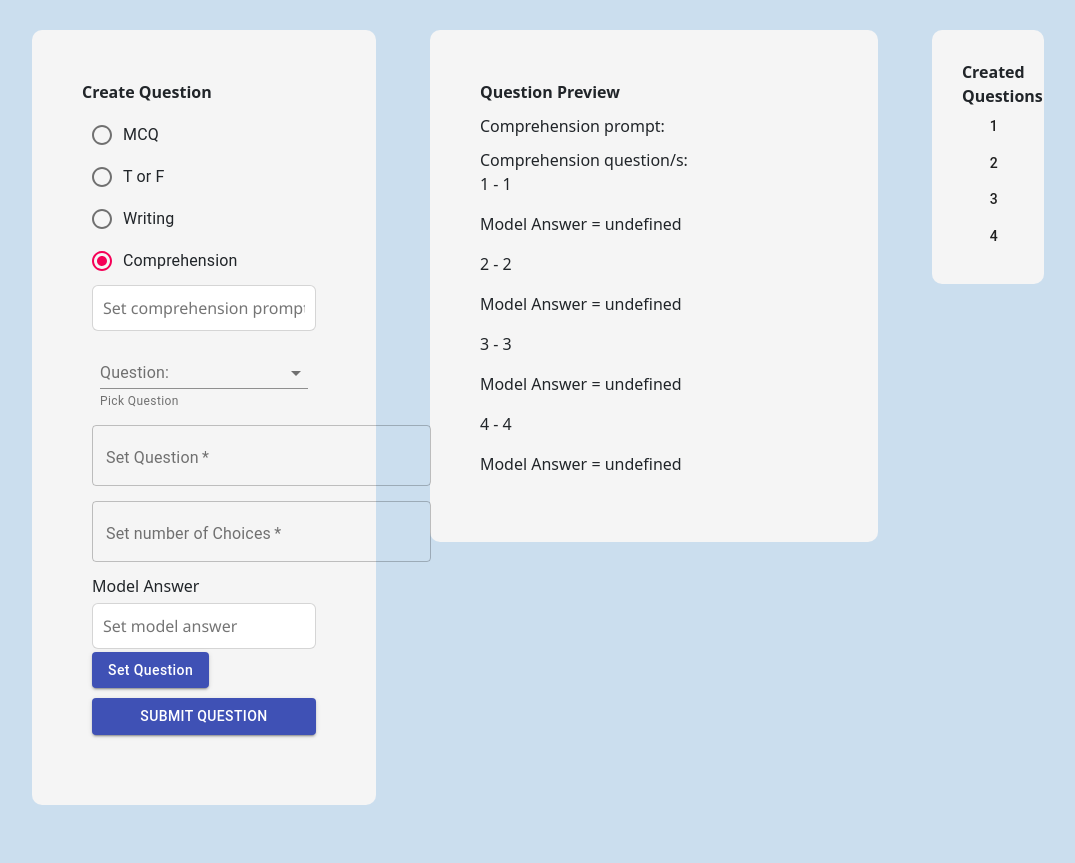
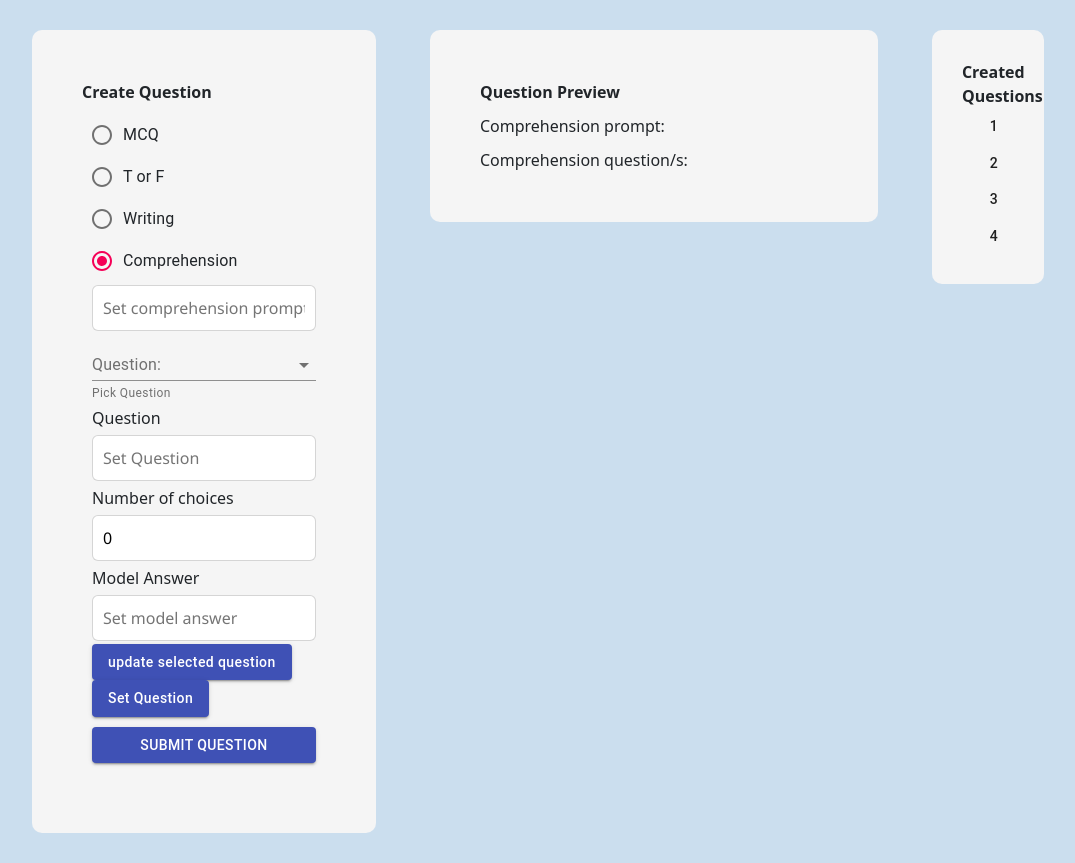
Before and after one commit to FakhrTarabay/InterViewSystem-Egabi, a React (Create React App) app: page / in a window 1280 px wide. Both pictures are taken after a click on the label "Comprehension". Shown: the whole page, without its empty margins (102-1177 px from the left). Before the commit the page ends 835 px from the top, so only its background shows below. Built offline with nearby package versions, Linux system fonts and the light colour scheme.

Commit message:
fixed comp

```diff
--- a/src/components/Exams/CreateTopic.jsx
+++ b/src/components/Exams/CreateTopic.jsx
@@ -8,21 +8,20 @@ import RadioButtonsGroup from "../UI/RadioGroup";
 import { Button } from "@material-ui/core";
 import IndeterminateCheckBoxIcon from "@material-ui/icons/IndeterminateCheckBox";
 import IconButton from "@material-ui/core/IconButton";
-import DropBox from "../UI/DropBox";
 import Edu from "../Forms/Edu.module.css";
 const CreateTopic = () => {
   const [Questions, setQuestions] = useState([
     {
       number: 1,
-      question: "98",
+      Question: "98",
       type: "MCQ",
-      options: [1],
+      choices: [1],
       answer: 1,
     },
-    { number: 2, question: "123", type: "T or F", answer: "T" },
+    { number: 2, Question: "123", type: "T or F", answer: "T" },
     {
       number: 3,
-      question: "If a tree falls and nobody hears it, did it actually fall?",
+      Question: "If a tree falls and nobody hears it, did it actually fall?",
       type: "Writing",
       answer: "asddddddddddddddddd",
     },
@@ -31,12 +30,12 @@ const CreateTopic = () => {
       number: 4,
       prompt:
         "(A) Scientists have known for a long time that vitamin D is essential for humans. If children have a vitamin D or calcium deficiency, they can develop rickets, a softening of the bones. New studies are showing that people of all ages need vitamin D to help them fight off diseases by keeping their immune systems strong.",
-      questions: [
+      ComprehensionQs: [
         "The main idea of this paragraph is that vitamin D.",
         "If something is essential, it is ………… .",
         "When you have a deficiency of something, you ………….	.",
       ],
-      options: [
+      ComprehensionChoices: [
         [
           "is found in milk",
           "has been studied by scientists",
@@ -51,7 +50,7 @@ const CreateTopic = () => {
           "are rich",
         ],
       ],
-      answers: [4, 4, 2],
+      ComprehensionAs: [4, 4, 2],
     },
   ]);
   const [QuestionType, setQuestionType] = useState("MCQ");
@@ -60,8 +59,9 @@ const CreateTopic = () => {
   const [Options, setOptions] = useState([]);
   const [qAnswer, setQAnswer] = useState("");
   const [index, setIndex] = useState(-1);
+  const [selectedQ, setselectedQ] = useState("")
   const [Comprehension, setComprehension] = useState("");
-  const [ComprehensionQs, setComprehensionQs] = useState(["1", "2", "3", "4"]);
+  const [ComprehensionQs, setComprehensionQs] = useState([]);
   const [ComprehensionAs, setComprehensionAs] = useState([]);
   const [ComprehensionChoices, setComprehensionChoices] = useState([]);
 
@@ -70,9 +70,6 @@ const CreateTopic = () => {
   }
 
   function HandleReset() {
-    setComprehensionAs([]);
-    setComprehensionQs(ComprehensionQs);
-    setComprehension("");
     setQuestion("");
     setQAnswer("");
     setOptions([]);
@@ -82,11 +79,16 @@ const CreateTopic = () => {
   function HandleChoicesReset(value) {
     setQuestionType(value);
     HandleReset();
+    setComprehension("");
+    setComprehensionChoices([]);
+    setComprehensionQs([]);
+    setComprehensionAs([]);
   }
   function HandleCompQuestion() {
-    // setComprehensionQs((prevQuestions) => [...prevQuestions, ComprehensionQ]);
-    // setComprehensionA((prevAnswers) => [...prevAnswers, qAnswer]);
-    // HandleReset();
+    setComprehensionQs((prevQuestions) => [...prevQuestions, Question]);
+    setComprehensionChoices((prevChoices) => [...prevChoices, Options]);
+    setComprehensionAs((prevAnswers) => [...prevAnswers, qAnswer]);
+    HandleReset();
   }
   function delChoice(i) {
     setNumChoices(numChoices - 1);
@@ -94,40 +96,72 @@ const CreateTopic = () => {
     res.splice(i, 1);
     setOptions([...res]);
   }
-  function addQuestion(q) {
+  function HandleSubmit() {
     if (QuestionType === "Comprehension") {
-      // setQuestions((prevQ) => [
-      //   ...prevQ,
-      //   {
-      //     type: q.type,
-      //     number: q.number,
-      //     prompt: q.prompt,
-      //     ComprehensionQs: q.ComprehensionQs,
-      //     ComprehensionA: q.ComprehensionA,
-      //   },
-      // ]);
+      setQuestions((prevQuestions) => [
+        ...prevQuestions,
+        {
+          type: QuestionType,
+          number: prevQuestions.length + 1,
+          prompt: Comprehension,
+          ComprehensionQs: ComprehensionQs,
+          ComprehensionChoices: ComprehensionChoices,
+          ComprehensionAs: ComprehensionAs,
+        },
+      ]);
     } else {
-      setQuestions((prevQ) => [...prevQ, q]);
+      setQuestions((prevQuestions) => [
+        ...prevQuestions,
+        {
+          type: QuestionType,
+          number: prevQuestions.length + 1,
+          Question: Question,
+          choices: Options,
+          answer: qAnswer,
+        },
+      ]);
     }
     HandleReset();
   }
   function setPreView(q) {
     setIndex(q.number - 1);
     setQuestionType(q.type);
-    setQuestion(q.question);
+    setQuestion(q.Question);
     setQAnswer(q.answer);
     if (q.type === "MCQ") {
-      setNumChoices(q.options.length);
-      setOptions(q.options);
+      setNumChoices(q.choices.length);
+      setOptions(q.choices);
     }
     if (q.type === "Comprehension") {
       setQuestion("");
       setQAnswer("");
       setComprehension(q.prompt);
-      setComprehensionQs(q.questions);
-      setComprehensionChoices(q.options);
-      setComprehensionAs(q.answers);
+      setComprehensionQs(q.ComprehensionQs);
+      setComprehensionChoices(q.ComprehensionChoices);
+      setComprehensionAs(q.ComprehensionAs);
     }
+  }
+  function HandleUpdateCompQ(){
+    if(selectedQ.length!==0){
+      const res = Questions;
+      let i = Questions[index].ComprehensionQs.indexOf(selectedQ)
+      let CompQs = Questions[index].ComprehensionQs
+      let CompChoices = Questions[index].ComprehensionChoices
+      let CompAs = Questions[index].ComprehensionAs
+      CompQs[i] = Question
+      CompChoices[i] = Options
+      CompAs[i] = qAnswer
+      res.splice(index,1,{
+          type: QuestionType,
+          number: index + 1,
+          prompt: Comprehension,
+          ComprehensionQs: CompQs,
+          ComprehensionChoices: CompChoices,
+          ComprehensionAs: CompAs,
+      })
+      setQuestions([...res]);
+      // HandleReset();
+    }else{console.log("error")}
   }
   function createChoices() {
     const choices = [];
@@ -141,14 +175,14 @@ const CreateTopic = () => {
             alignItems: "center",
           }}
         >
-          <TextFields
-            flag={1}
-            func={setOptionsFun}
-            className={css.element}
-            label={`choice ${i + 1}`}
-            key={i + 1}
-            index={i}
-          />
+          <input
+            required
+            className={`${Edu.input} ${Edu.formElement}`}
+            onChange={(e) => setOptionsFun(e.target.value, i)}
+            placeholder={`Choice ${i + 1}`}
+            value={Options[i]}
+            type="text"
+          ></input>
           <IconButton onClick={() => delChoice(i)}>
             <IndeterminateCheckBoxIcon />
           </IconButton>
@@ -164,16 +198,25 @@ const CreateTopic = () => {
   }
   function updateQuestion(index) {
     const res = Questions;
-    res.splice(index, 1, {
-      // ComprehensionA: ComprehensionA,
-      prompt: Comprehension,
-      // ComprehensionQs: ComprehensionQs,
-      number: index + 1,
-      question: Question,
-      type: QuestionType,
-      options: Options,
-      answer: qAnswer,
-    });
+    if (Questions[index].type === "Comprehension") {
+      res.splice(index, 1, {
+        type: QuestionType,
+        number: index + 1,
+        prompt: Comprehension,
+        ComprehensionQs: ComprehensionQs,
+        ComprehensionChoices: ComprehensionChoices,
+        ComprehensionAs: ComprehensionAs,
+      });
+    } else {
+      res.splice(index, 1, {
+        type: QuestionType,
+        number: index + 1,
+        Question: Question,
+        choices: Options,
+        answer: qAnswer,
+      });
+    }
+    console.log(res)
     setQuestions([...res]);
     HandleReset();
   }
@@ -184,7 +227,10 @@ const CreateTopic = () => {
         <form
           className={Edu.col50}
           style={{ width: "100%" }}
-          onSubmit={() => 1 + 1}
+          onSubmit={(e) => {
+            e.preventDefault();
+            HandleSubmit();
+          }}
         >
           <RadioButtonsGroup
             className={css.element}
@@ -218,13 +264,11 @@ const CreateTopic = () => {
                 min="0"
                 max="99"
               ></input>
-
               {createChoices().map((element) => element)}
             </>
           ) : QuestionType === "Comprehension" ? (
             <>
               <input
-                multiple
                 required
                 className={`${Edu.input} ${Edu.formElement}`}
                 placeholder="Set comprehension prompt"
@@ -232,49 +276,44 @@ const CreateTopic = () => {
                 value={Comprehension}
                 type="text"
               ></input>
-              {console.log(ComprehensionQs)}
               <Selector
                 className={`${Edu.input} ${Edu.formElement}`}
+                style={{ margin: "0px" }}
                 items={ComprehensionQs}
-                setValue={setQuestion}
-                value={Question}
+                setValue={setselectedQ}
+                value={selectedQ}
                 label="Question:"
                 help="Pick Question"
               />
-              {/* <DropBox  className={`${Edu.input} ${Edu.formElement}`} func={setQuestion} items={ComprehensionQs} /> */}
-              {/* ////////////////////////////////////////////////////////////////// */}
-              <TextFields
-                className={css.element}
-                label="Set Question"
-                setTxtFunc={setQuestion}
-                multiline={true}
+              <label className={Edu.formElement}>Question</label>
+              <input
+                // required
+                className={`${Edu.input} ${Edu.formElement}`}
+                placeholder="Set Question"
+                onChange={(e) => setQuestion(e.target.value)}
                 value={Question}
-              />
-              <TextFields
-                className={css.element}
-                setTxtFunc={setNumChoices}
-                label="Set number of Choices"
+                pattern="[a-zA-Z]{1,}"
+                type="text"
+              ></input>
+              <label className={Edu.formElement}>Number of choices</label>
+              <input
+                // required
+                className={`${Edu.input} ${Edu.formElement}`}
+                placeholder="Set number of choices"
+                onChange={(e) => setNumChoices(e.target.value)}
+                value={numChoices}
+                pattern="[0-9]{2}"
                 type="number"
-              />
+                min="0"
+                max="99"
+              ></input>
               {createChoices().map((element) => element)}
-              {QuestionType !== "Comprehension" && (
-                <div>
-                  <Button
-                    className={`${css.btn} ${css.element}`}
-                    color="primary"
-                    variant="contained"
-                    onClick={HandleCompQuestion}
-                  >
-                    Set Question
-                  </Button>
-                </div>
-              )}
             </>
           ) : (
             <>
               <label className={Edu.formElement}>Question</label>
               <input
-                required
+                // required
                 className={`${Edu.input} ${Edu.formElement}`}
                 placeholder="Set Question"
                 onChange={(e) => setQuestion(e.target.value)}
@@ -290,17 +329,20 @@ const CreateTopic = () => {
             className={`${Edu.input} ${Edu.formElement}`}
             placeholder="Set model answer"
             onChange={(e) => setQAnswer(e.target.value)}
-            pattern="(T|F|t|f|true|false|TRUE|FALSE)"
+            pattern={QuestionType==='T or F'?'(T|F|t|f)':"[a-zA-Z0-9]{1,}"}
             value={qAnswer}
-            // value={
-            //   // QuestionType === "Comprehension"
-            //   //   ? ComprehensionAs[selectedCompQuestion]
-            //   //   :
-            //   qAnswer
             type="text"
           ></input>
           {QuestionType === "Comprehension" && (
             <div>
+              <Button
+                className={`${css.btn} ${css.element}`}
+                color="primary"
+                variant="contained"
+                onClick={HandleUpdateCompQ}
+              >
+                update selected question
+              </Button>
               <Button
                 className={`${css.btn} ${css.element}`}
                 color="primary"
@@ -325,16 +367,7 @@ const CreateTopic = () => {
             className={css.element}
             variant="contained"
             color="primary"
-            onClick={() =>
-              addQuestion({
-                prompt: Comprehension,
-                number: Questions.length + 1,
-                question: Question,
-                type: QuestionType,
-                options: Options,
-                answer: qAnswer,
-              })
-            }
+            type="submit"
           >
             Submit Question
           </Button>
@@ -351,12 +384,12 @@ const CreateTopic = () => {
             {ComprehensionQs.map((q) => (
               <React.Fragment key={generateID()}>
                 <p>{`${ComprehensionQs.indexOf(q) + 1} - ${q}`}</p>
-                {/* <RadioButtonsGroup
+                <RadioButtonsGroup
                   className={css.element}
                   label={"Choices"}
                   options={ComprehensionChoices[ComprehensionQs.indexOf(q)]}
                   disabled={true}
-                /> */}
+                />
                 <p>{`Model Answer = ${
                   ComprehensionAs[ComprehensionQs.indexOf(q)]
                 }`}</p>
@@ -389,6 +422,7 @@ const CreateTopic = () => {
         <b style={{ textAlign: "center" }}>Created Questions</b>
         {Questions.map((q) => (
           <Button onClick={() => setPreView(q)} key={q.number}>
+            {/* {console.log(q)} */}
             {q.number}
           </Button>
         ))}
--- a/src/components/UI/Selector.jsx
+++ b/src/components/UI/Selector.jsx
@@ -20,7 +20,7 @@ function generateID() {
     return Math.floor(Math.random() * 100000000);
   }
 
-export default function Selector({setValue,value,items,label,help}) {
+export default function Selector({setValue,value,items,label,help,style}) {
   const classes = useStyles();
 
   const handleChange = (event) => {
@@ -29,7 +29,7 @@ export default function Selector({setValue,value,items,label,help}) {
 
   return (
     <>
-      <FormControl className={classes.formControl}>
+      <FormControl className={classes.formControl} style={style}>
         <InputLabel id="demo-simple-select-helper-label">{label}</InputLabel>
         <Select
           required
--- a/src/index.css
+++ b/src/index.css
@@ -17,7 +17,7 @@
 ::-webkit-scrollbar-thumb{
   background-color: darkcyan;
 }
-
+body    {overflow-y:scroll;}
 body {
   height: 100%;
   width: 100%;
```
